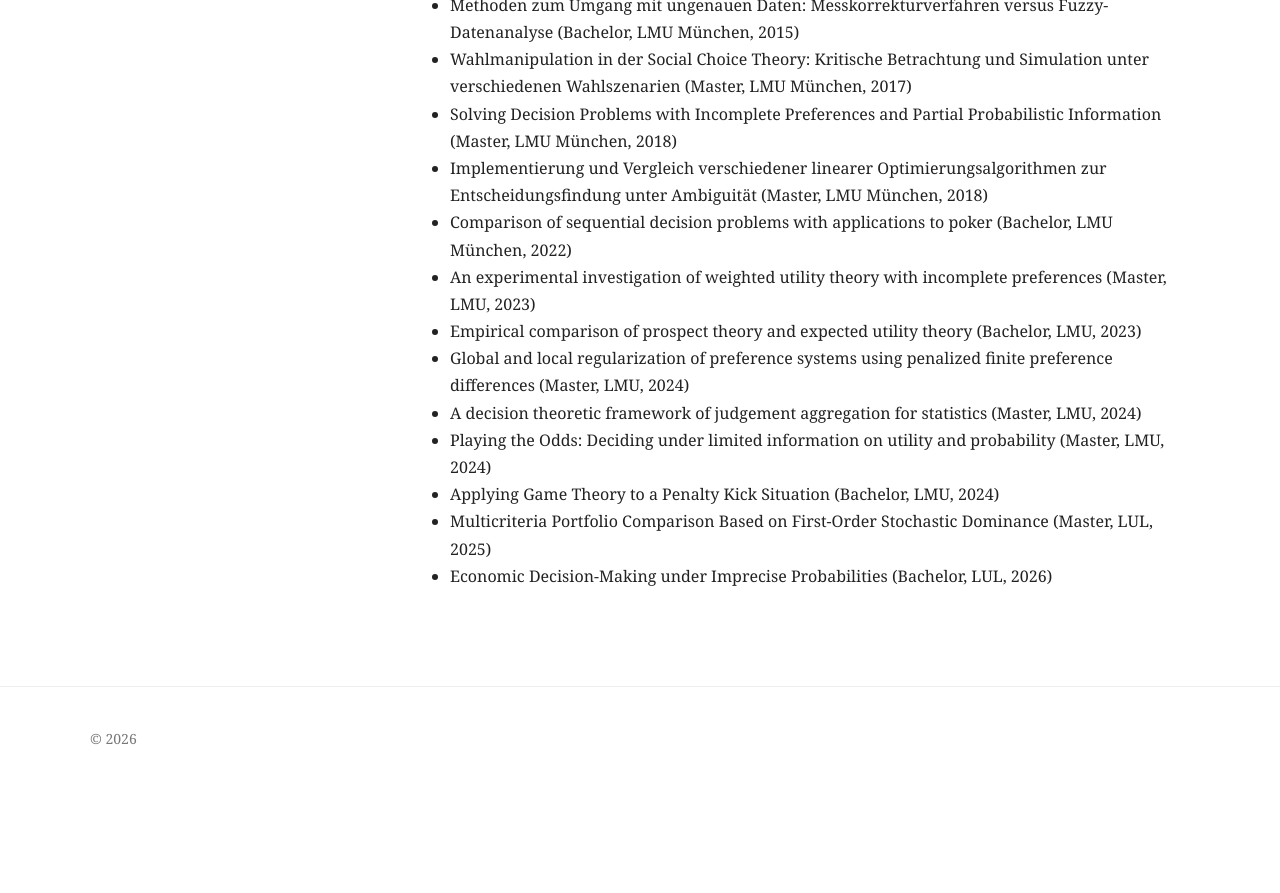
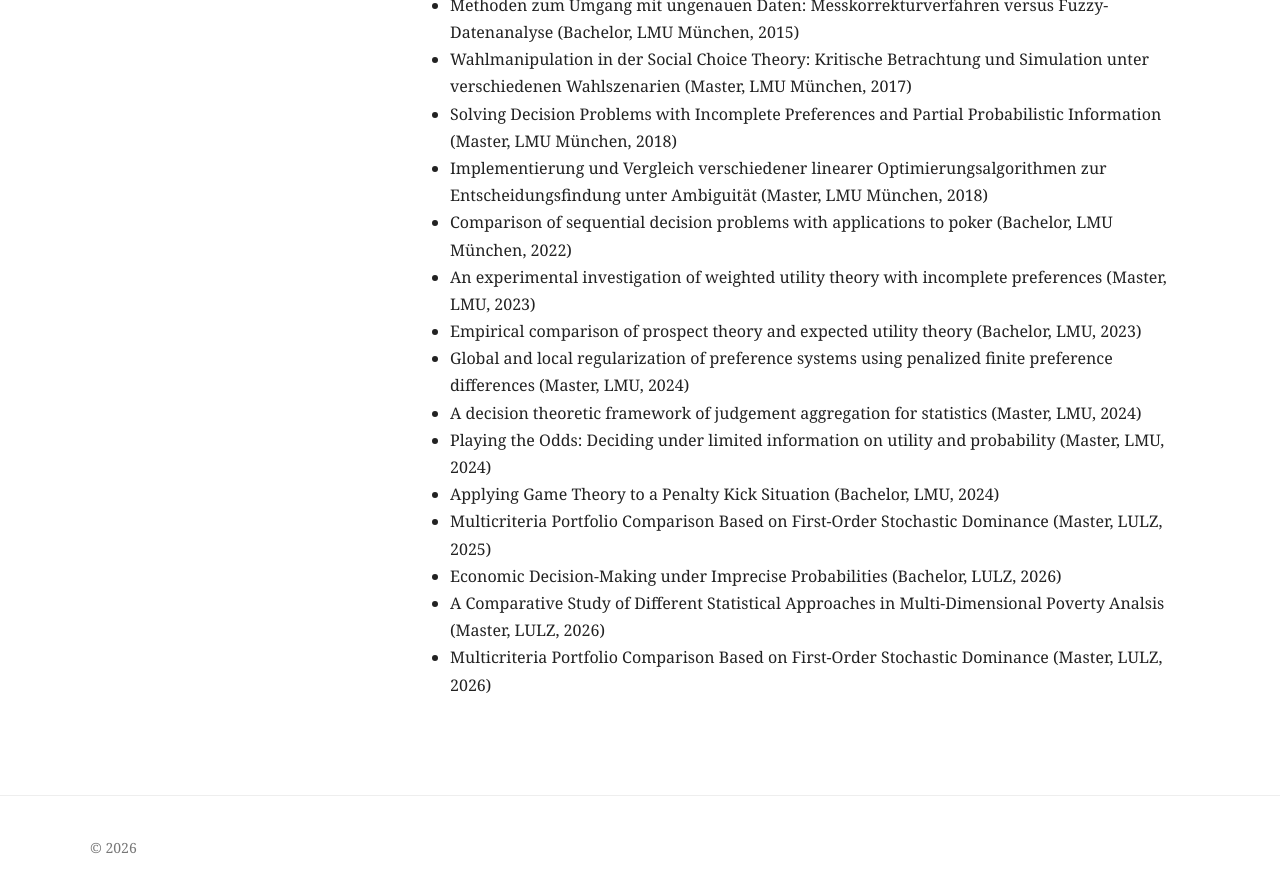
Before and after one commit to jansenc/jansenc.github.io, a Jekyll site: the page built from teaching/index.md, in a window 1280 px wide and 900 px high, scrolled down 2234 px. Shown: the top 893 px of the window. Built offline with Jekyll 4.4.1, drawn with Linux system fonts in a browser that asks for light colours; before the commit the page ends 3025 px from its top, so only the background shows below that.

Commit message:
Update index.md

```diff
--- a/teaching/index.md
+++ b/teaching/index.md
@@ -132,10 +132,18 @@ permalink: /teaching/
   </li>
 
   <li>
-    Multicriteria Portfolio Comparison Based on First-Order Stochastic Dominance (Master, LUL, 2025)
+    Multicriteria Portfolio Comparison Based on First-Order Stochastic Dominance (Master, LULZ, 2025)
   </li>
 
   <li>
-    Economic Decision-Making under Imprecise Probabilities (Bachelor, LUL, 2026)
+    Economic Decision-Making under Imprecise Probabilities (Bachelor, LULZ, 2026)
+  </li>
+
+  <li>
+    A Comparative Study of Different Statistical Approaches in Multi-Dimensional Poverty Analsis (Master, LULZ, 2026)
+  </li>
+
+  <li>
+    Multicriteria Portfolio Comparison Based on First-Order Stochastic Dominance (Master, LULZ, 2026)
   </li>
 </ul>
```
